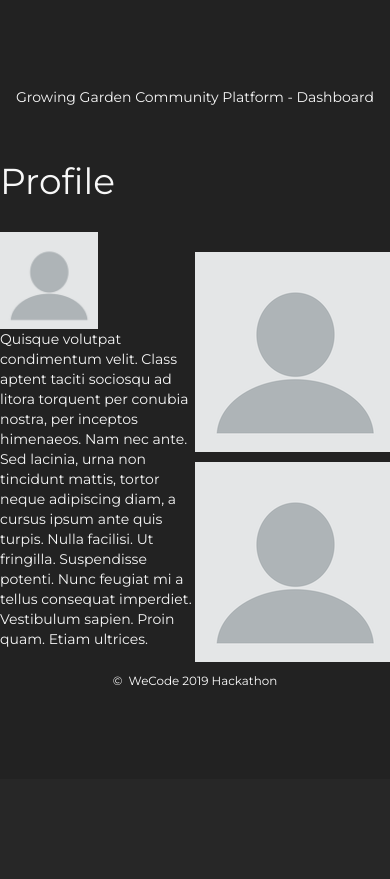
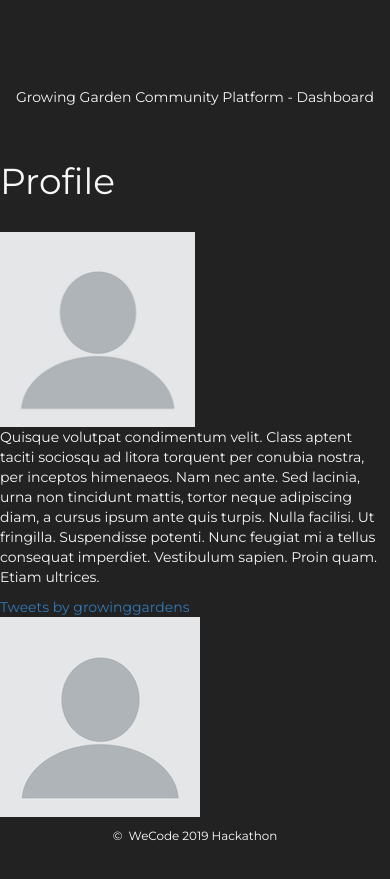
Before and after one commit to danieldn/wecode-growing-gardens, a Flask app: page /dashboard in a window 390 px wide. Shown: the part 65-944 px from the top of the page. Before the commit the page ends 750 px from the top, so only its background shows below. Run offline with Flask 2, Linux system fonts and the light colour scheme; some libraries are stand-ins or nearby versions.

Commit message:
add Survey link to dashboard nav, twitter feed to dash (#4)

```diff
--- a/webapp/templates/base.html
+++ b/webapp/templates/base.html
@@ -10,6 +10,7 @@
     <!-- Bootstrap optional theme -->
     <link rel="stylesheet" href="https://maxcdn.bootstrapcdn.com/bootstrap/3.3.7/css/bootstrap-theme.min.css" integrity="sha384-rHyoN1iRsVXV4nD0JutlnGaslCJuC7uwjduW9SVrLvRYooPp2bWYgmgJQIXwl/Sp" crossorigin="anonymous">
     <link href="/static/slider.css" rel="stylesheet">
+    <link rel="icon" href="/static/favicon.png">
     <link href='https://fonts.googleapis.com/css?family=Montserrat:400,700' rel='stylesheet' type='text/css'>
     <!-- <script src="/static/lights.js"></script> -->
     <title>Growing Gardens</title>
--- a/webapp/templates/dashboard.html
+++ b/webapp/templates/dashboard.html
@@ -10,6 +10,7 @@
     <!-- Bootstrap optional theme -->
     <link rel="stylesheet" href="https://maxcdn.bootstrapcdn.com/bootstrap/3.3.7/css/bootstrap-theme.min.css" integrity="sha384-rHyoN1iRsVXV4nD0JutlnGaslCJuC7uwjduW9SVrLvRYooPp2bWYgmgJQIXwl/Sp" crossorigin="anonymous">
     <link href="/static/slider.css" rel="stylesheet">
+    <link rel="icon" href="/static/favicon.png">
     <link href='https://fonts.googleapis.com/css?family=Montserrat:400,700' rel='stylesheet' type='text/css'>
     <!-- <script src="/static/lights.js"></script> -->
     <title>Growing Gardens - Home</title>
@@ -28,6 +29,14 @@
 }
 #right-pic1 {
   padding-bottom: 10px;
+}
+@media screen and (max-width: 580px) {
+  #profile-text {
+  width: 100%;
+  }
+  .right-pics {
+  width: 100%;
+}
 }
 
 </style>
@@ -52,6 +61,7 @@
       <ul class="nav navbar-nav navbar-right">
         <li><a href="https://github.com/danieldn/wecode-growing-gardens" target="_blank" >GitHub</a></li>
         <li><a href="/">Logout</a></li>
+        <li><a href="/survey">Survey</a></li>
       </ul>
     </div>
   </div>
@@ -67,14 +77,14 @@
     </br>
       <h1>Profile</h1>
     </br>
-      <p id="profile-text">
-        <img class="profile" id="profile-pic" src="/static/user-pic.png">
-        <br>
-        Quisque volutpat condimentum velit. Class aptent taciti sociosqu ad litora torquent per conubia nostra, per inceptos himenaeos. Nam nec ante. Sed lacinia, urna non tincidunt mattis, tortor neque adipiscing diam, a cursus ipsum ante quis turpis. Nulla facilisi. Ut fringilla. Suspendisse potenti. Nunc feugiat mi a tellus consequat imperdiet. Vestibulum sapien. Proin quam. Etiam ultrices.
+    <p id="profile-text">
+      <img class="profile" id="profile-pic" src="/static/user-pic.png">
+      <br>
+      Quisque volutpat condimentum velit. Class aptent taciti sociosqu ad litora torquent per conubia nostra, per inceptos himenaeos. Nam nec ante. Sed lacinia, urna non tincidunt mattis, tortor neque adipiscing diam, a cursus ipsum ante quis turpis. Nulla facilisi. Ut fringilla. Suspendisse potenti. Nunc feugiat mi a tellus consequat imperdiet. Vestibulum sapien. Proin quam. Etiam ultrices.
       </p>
     </br>
     <div class="right-pics">
-      <img id="right-pic1" src="/static/user-pic.png">
+      <a class="twitter-timeline" data-height="400" href="https://twitter.com/growinggardens?ref_src=twsrc%5Etfw">Tweets by growinggardens</a>
       <img id="right-pic1" src="/static/user-pic.png">
     </div>
     </div>
@@ -86,7 +96,8 @@
   </footer>
 </div>
 
-
+<!-- Twitter feed -->
+<script async src="https://platform.twitter.com/widgets.js" charset="utf-8"></script>
 <!-- JQuery Slider -->
 <script src="https://cdnjs.cloudflare.com/ajax/libs/jquery-csv/0.8.3/jquery.csv.js"></script>
 <!-- Bootstrap latest compiled and minified JavaScript -->
--- a/webapp/templates/index.html
+++ b/webapp/templates/index.html
@@ -10,6 +10,7 @@
     <!-- Bootstrap optional theme -->
     <link rel="stylesheet" href="https://maxcdn.bootstrapcdn.com/bootstrap/3.3.7/css/bootstrap-theme.min.css" integrity="sha384-rHyoN1iRsVXV4nD0JutlnGaslCJuC7uwjduW9SVrLvRYooPp2bWYgmgJQIXwl/Sp" crossorigin="anonymous">
     <link href="/static/slider.css" rel="stylesheet">
+    <link rel="icon" href="/static/favicon.png">
     <link href='https://fonts.googleapis.com/css?family=Montserrat:400,700' rel='stylesheet' type='text/css'>
     <!-- <script src="/static/lights.js"></script> -->
     <title>Growing Gardens</title>
--- a/webapp/templates/signup.html
+++ b/webapp/templates/signup.html
@@ -10,12 +10,12 @@
     <form method="POST" enctype="multipart/form-data">
         <div  style="width: 200px; font-family: Montserrat;">
             <label for="username">
-                Username
+            Username
                 <input type="text" name="name" id="name" class="form-control"/>
             </label>
             <label for="password">
-                Password
-                <input type="text" name="password" id="password" class="form-control"/>
+            Password
+                <input type="password" name="password" id="password" class="form-control"/>
             </label>
             <label for="first-name">
             First Name:
--- a/webapp/templates/survey.html
+++ b/webapp/templates/survey.html
@@ -52,6 +52,6 @@
     </form>
 </br>
 </br>
-    <a href='/user' button class="btn btn-success">Submit</a>
+    <a href='/dashboard' button class="btn btn-success">Submit</a>
 
 {% endblock %}
```
Also changed, not shown: webapp/static/favicon.png (added).
